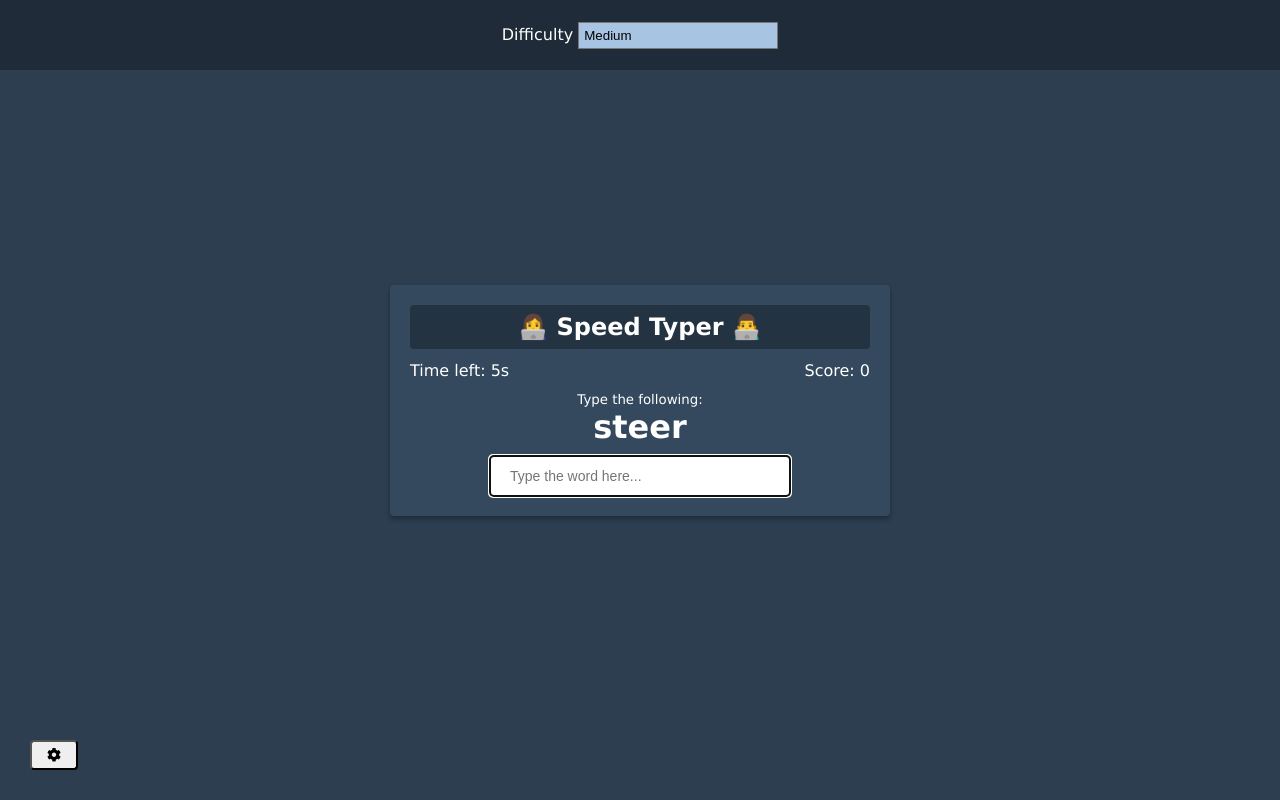
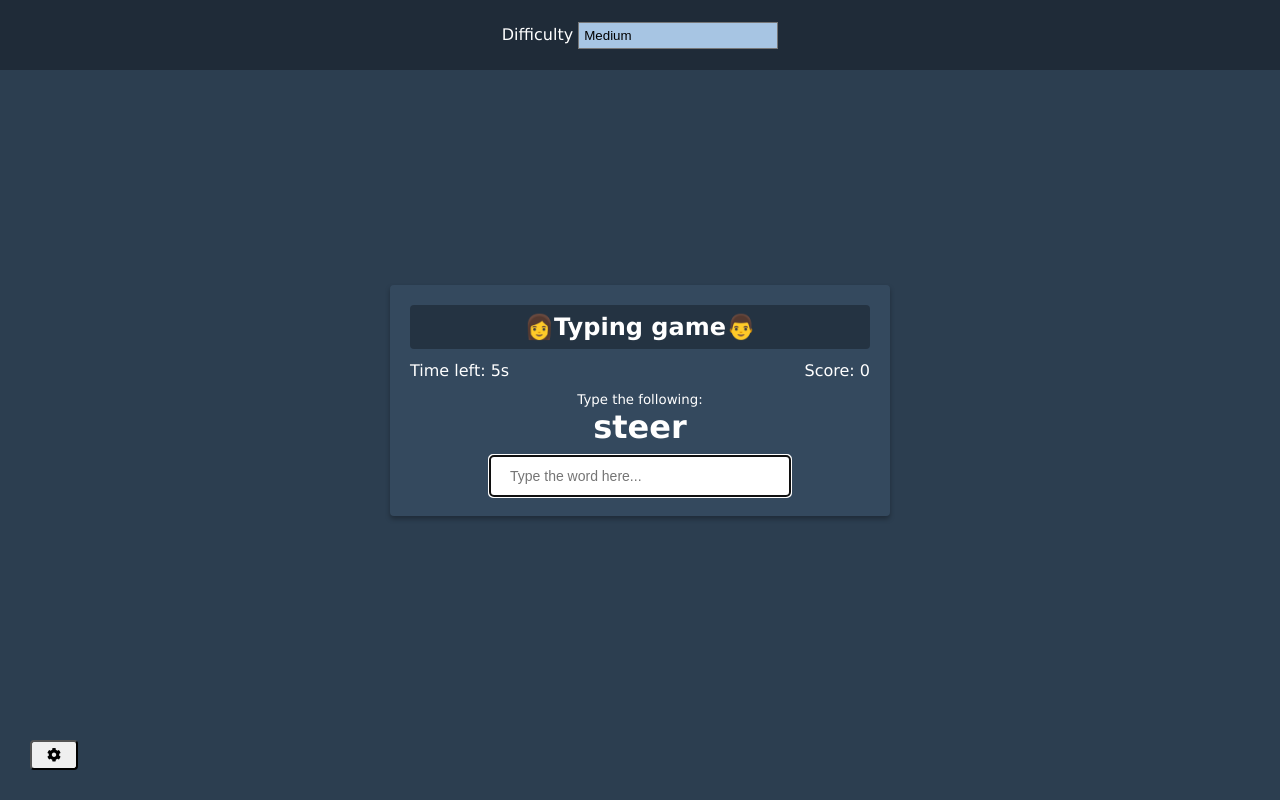
Before and after one commit to my-code-journey/simple-projects-with-js, a plain HTML site: page typing-game/index.html in a window 1280 px wide. Drawn offline with Linux system fonts and the light colour scheme.

Commit message:
:) rest of the simple projects with vanilla js

```diff
--- a/typing-game/index.html
+++ b/typing-game/index.html
@@ -11,7 +11,7 @@
       crossorigin="anonymous"
     />
     <link rel="stylesheet" href="style.css" />
-    <title>Speed Typer</title>
+    <title>Typing</title>
   </head>
   <body>
     <button id="settings-btn" class="settings-btn">
@@ -32,7 +32,7 @@
     </div>
 
     <div class="container">
-      <h2>👩‍💻 Speed Typer 👨‍💻</h2>
+      <h2>👩‍Typing game👨‍</h2>
       <small>Type the following:</small>
 
       <h1 id="word"></h1>
```
Also changed, not shown: 1 other file.
